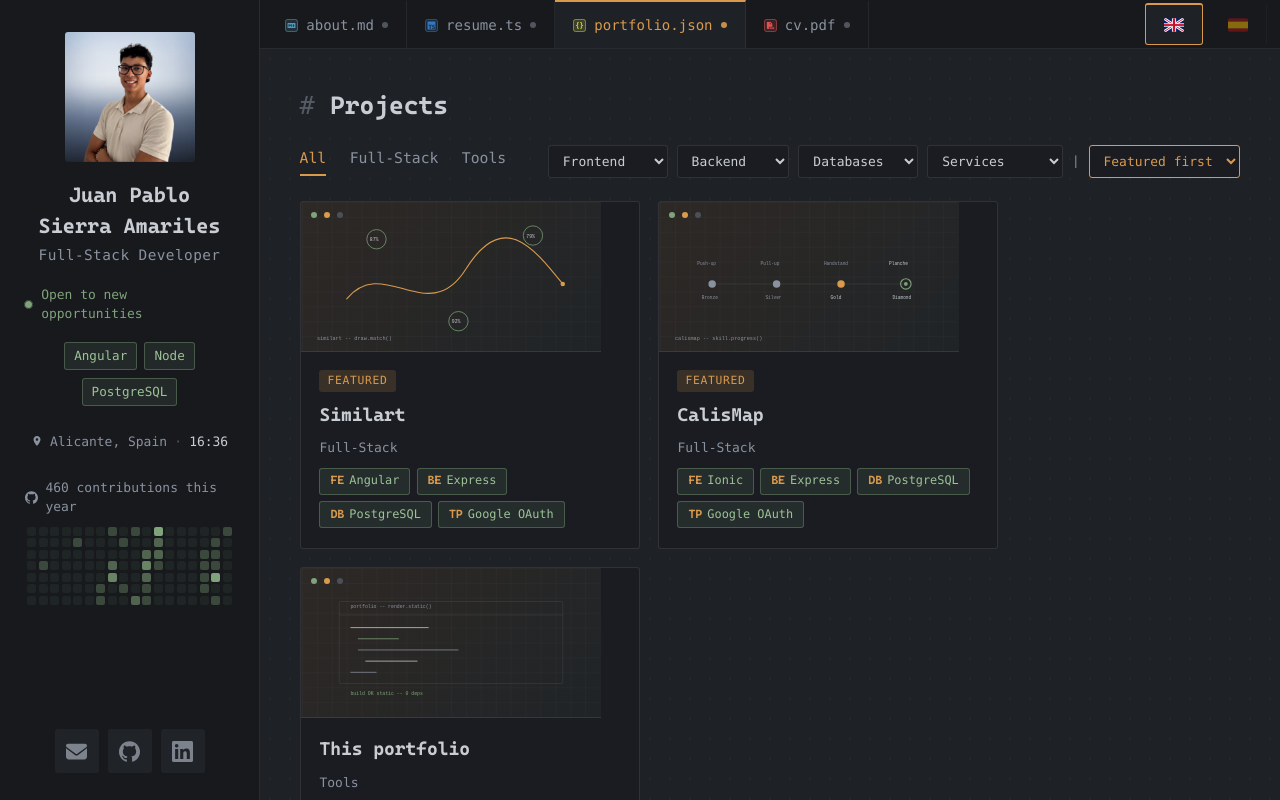
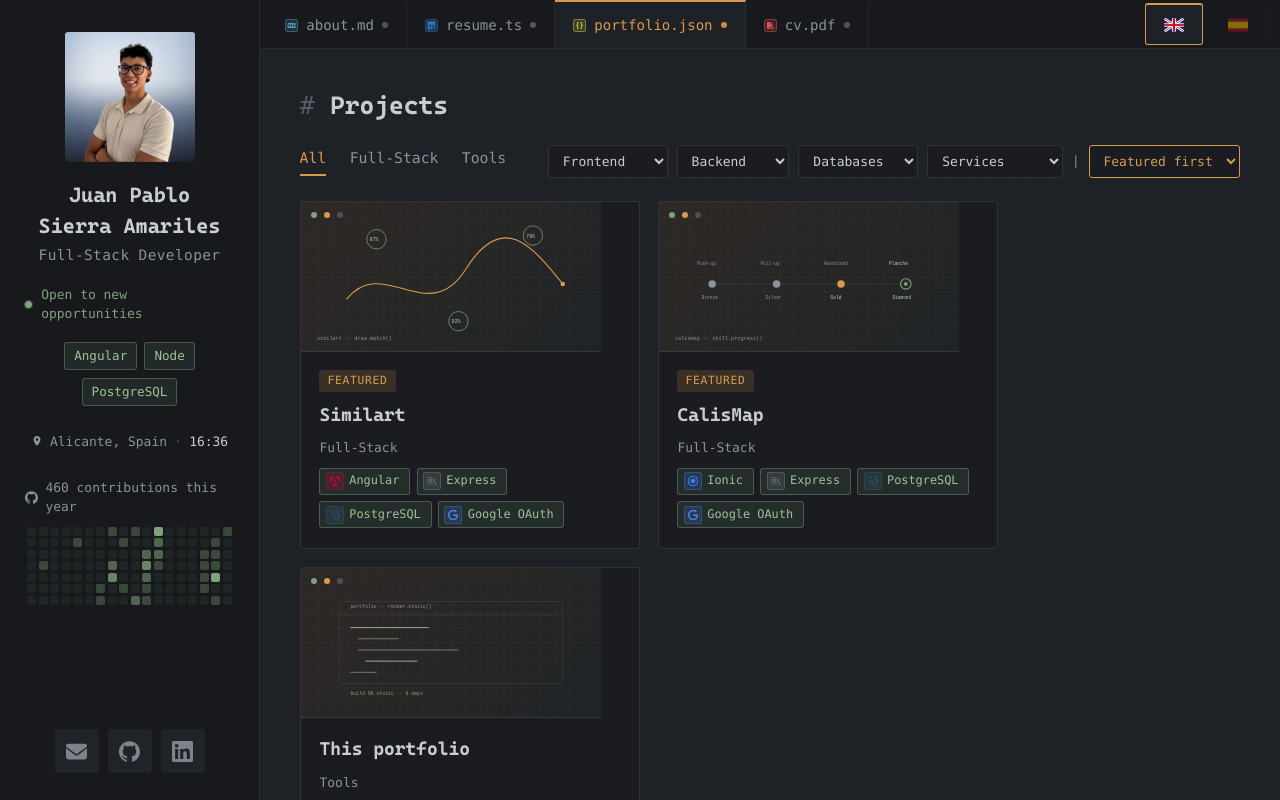
Before and after one commit to jsierram-dev/jsierram-dev.github.io, an Angular app: page / in a window 1280 px wide. Both pictures are taken after a click on the button "portfolio.json". Built offline with nearby package versions, Linux system fonts and the light colour scheme; a web font is replaced by a local one.

Commit message:
✨ Feat: Tech icons in project cards and filter toggle deselect

```diff
--- a/src/app/panels/portfolio-panel/portfolio-panel.css
+++ b/src/app/panels/portfolio-panel/portfolio-panel.css
@@ -68,11 +68,12 @@
    en flex:1, empuja los tags al fondo del contenedor sin importar cuánto título/categoría
    haya antes; con tarjetas de distinta longitud en la misma fila, quedan alineados */
 .stack-layers { display: flex; flex-wrap: wrap; gap: 0.35rem; margin-top: auto; }
+/* icono real + color de marca (igual a project-detail/Resume) en vez de la letra de capa
+   (FE/BE/DB/TP) que llevaba antes — más reconocible de un vistazo que la sigla. */
 .stack-layers .layer {
-  font-family: var(--font-mono); font-size: 0.66rem; color: var(--chip-text);
-  background: var(--chip-bg); border: var(--chip-border); border-radius: var(--radius); padding: 0.2rem 0.55rem;
+  display: inline-flex; align-items: center; gap: 0.3rem; font-family: var(--font-mono); font-size: 0.66rem; color: var(--chip-text);
+  background: var(--chip-bg); border: var(--chip-border); border-radius: var(--radius); padding: 0.2rem 0.55rem 0.2rem 0.3rem;
 }
-.stack-layers .layer i { font-style: normal; font-weight: 700; color: var(--accent); margin-right: 0.28rem; }
 
 /* ---- vista de detalle ---- */
 /* padding + matching negative margin: grows the real tap target to ~44px tall (was ~21px,
--- a/src/app/panels/portfolio-panel/portfolio-panel.html
+++ b/src/app/panels/portfolio-panel/portfolio-panel.html
@@ -12,7 +12,12 @@
       </nav>
       <div class="portfolio-filters">
         @for (layer of layers; track layer) {
-          <select [attr.data-empty]="!layerFilters()[layer]" (change)="onLayerChange(layer, $event)">
+          <select
+            [attr.data-empty]="!layerFilters()[layer]"
+            (mousedown)="onLayerMouseDown(layer, $event)"
+            (blur)="onLayerBlur(layer, $event)"
+            (change)="onLayerChange(layer, $event)"
+          >
             <option value="">{{ strings().layerLabels[layer] }}</option>
             @for (opt of layerOptions()[layer]; track opt) {
               <option [value]="opt" [selected]="layerFilters()[layer] === opt">{{ opt }}</option>
@@ -55,7 +60,10 @@
               <div class="stack-layers">
                 @for (layer of layers; track layer) {
                   @if (primaryTech(project, layer); as tech) {
-                    <span class="layer"><i>{{ layerShortLabels[layer] }}</i>{{ tech }}</span>
+                    <span class="layer">
+                      <app-tech-icon [name]="tech" [size]="18" />
+                      <span>{{ tech }}</span>
+                    </span>
                   }
                 }
               </div>
--- a/src/app/panels/portfolio-panel/portfolio-panel.ts
+++ b/src/app/panels/portfolio-panel/portfolio-panel.ts
@@ -6,10 +6,6 @@ import type { Project, StackLayer } from '../../data/content.model';
 
 const LAYERS: StackLayer[] = ['fe', 'be', 'db', 'tp'];
 type SortOrder = 'featured' | 'newest' | 'oldest';
-// Siglas técnicas fijas para el prefijo de cada chip de stack en la tarjeta ("FE Angular") —
-// a propósito NO derivadas de strings().layerLabels (esas SÍ se traducen: "Databases" en
-// inglés pero "BBDD" en español, cortarlas daría iniciales distintas/incorrectas por idioma).
-const LAYER_SHORT_LABELS: Record<StackLayer, string> = { fe: 'FE', be: 'BE', db: 'DB', tp: 'TP' };
 
 @Component({
   selector: 'app-portfolio-panel',
@@ -24,7 +20,6 @@ export class PortfolioPanelComponent {
   protected readonly content = this.lang.content;
   protected readonly strings = this.lang.strings;
   protected readonly layers = LAYERS;
-  protected readonly layerShortLabels = LAYER_SHORT_LABELS;
 
   protected readonly categoryState = signal<string>('__all__');
   protected readonly layerFilters = signal<Record<StackLayer, string>>({ fe: '', be: '', db: '', tp: '' });
@@ -113,8 +108,28 @@ export class PortfolioPanelComponent {
     this.layerFilters.update((f) => ({ ...f, [layer]: value }));
   }
 
+  /** Native <select> never fires 'change' when the user re-picks the option that's already
+   *  selected (no value transition from the browser's point of view) — blanking the value
+   *  here, right before the native dropdown opens, forces a real transition on re-pick, so
+   *  onLayerChange() below can detect "picked the same tech again" and treat it as deselect
+   *  (pedido explícito 2026-10-07: click en una tech ya activa quita el filtro, en vez de
+   *  tener que elegir manualmente la opción en blanco de esa capa, ej. "Services"). */
+  onLayerMouseDown(layer: StackLayer, event: Event): void {
+    const select = event.target as HTMLSelectElement;
+    if (this.layerFilters()[layer]) select.value = '';
+  }
+
+  /** If the blanking above opened the dropdown but the user closed it without picking
+   *  anything (Escape, click outside), 'change' never fires — restore the real value so the
+   *  select doesn't visually show "no filter" while the previous filter is still applied. */
+  onLayerBlur(layer: StackLayer, event: Event): void {
+    (event.target as HTMLSelectElement).value = this.layerFilters()[layer];
+  }
+
   onLayerChange(layer: StackLayer, event: Event): void {
-    this.setLayerFilter(layer, (event.target as HTMLSelectElement).value);
+    const newValue = (event.target as HTMLSelectElement).value;
+    const current = this.layerFilters()[layer];
+    this.setLayerFilter(layer, newValue !== '' && newValue === current ? '' : newValue);
   }
 
   setSortOrder(value: SortOrder): void {
```
